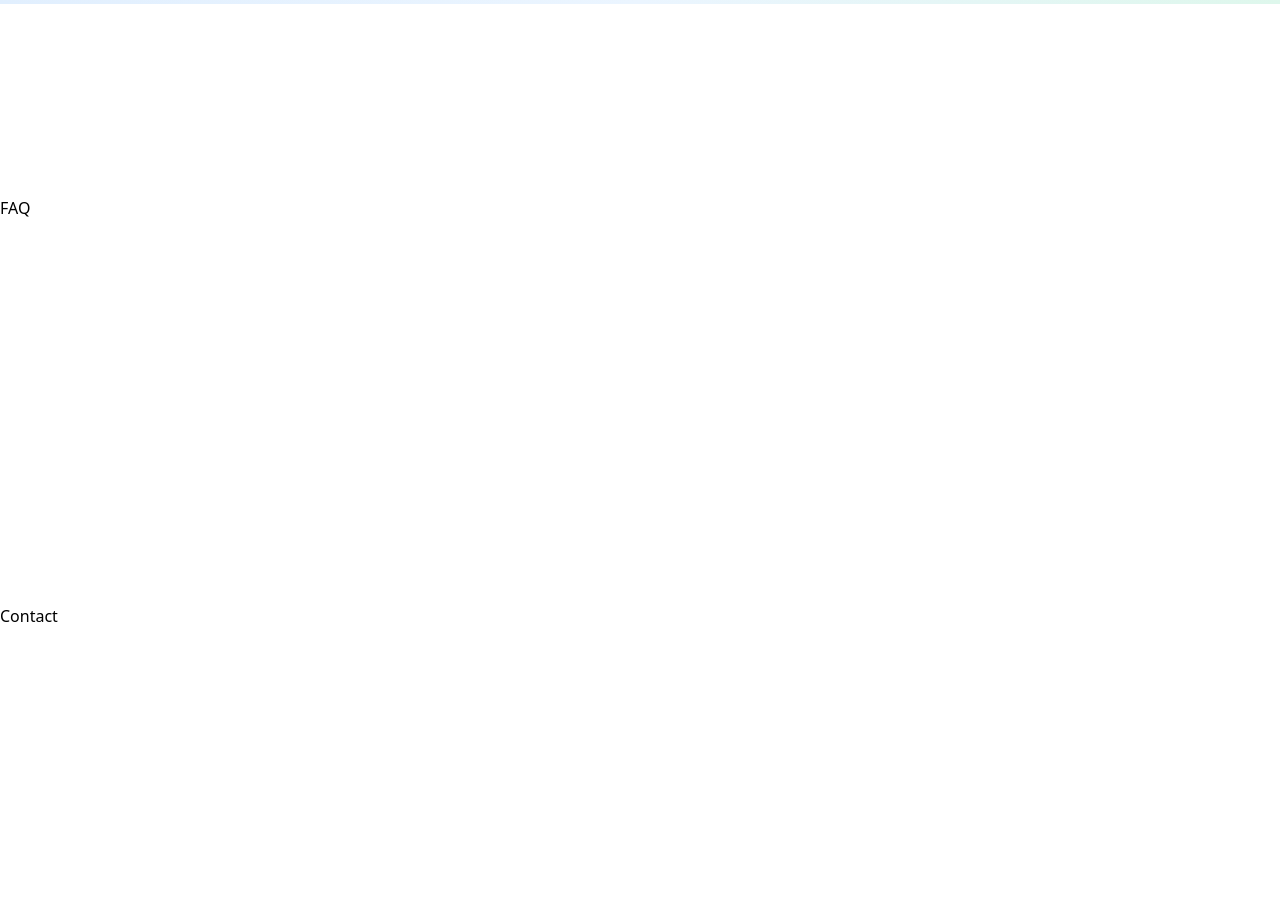
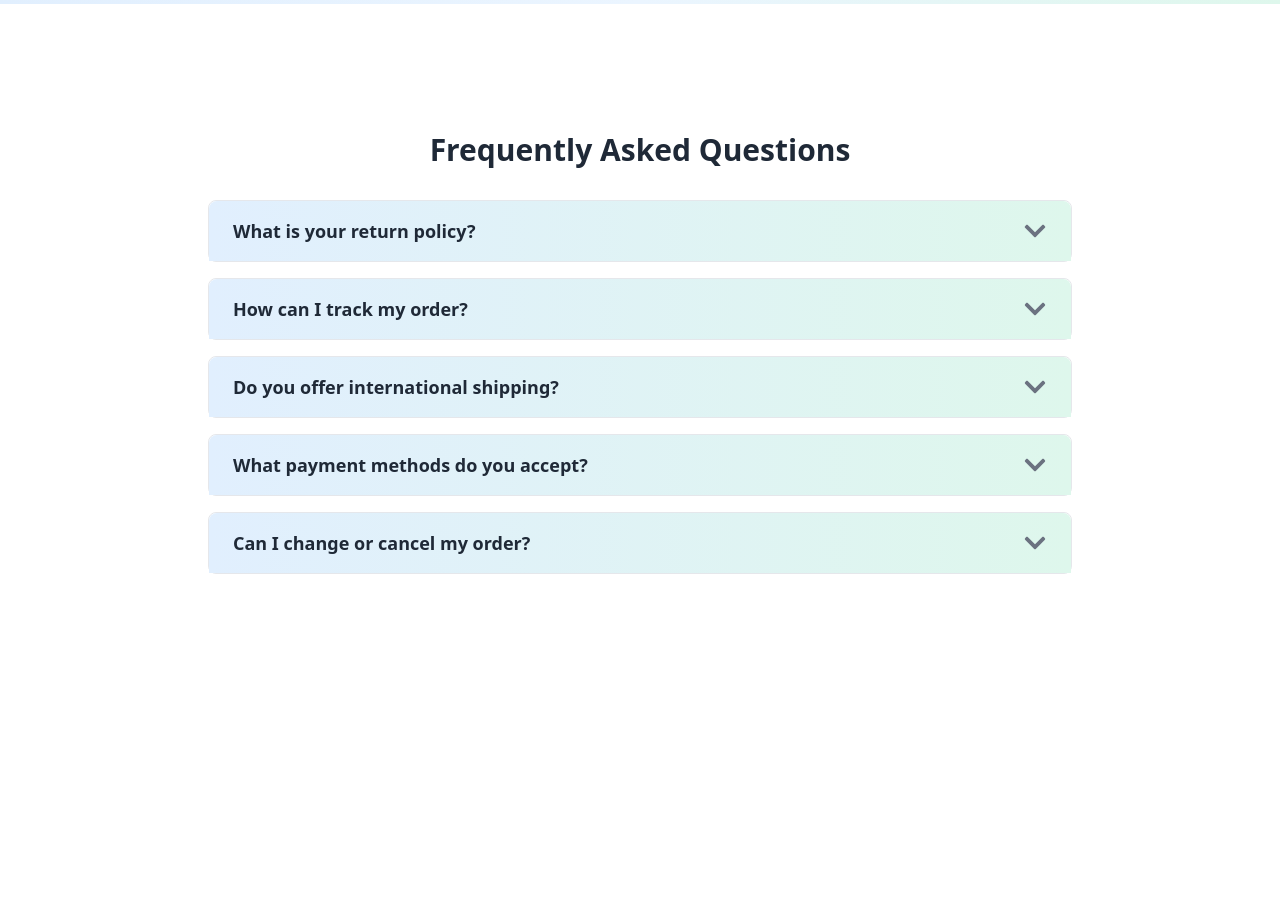
Before and after one commit to farhan-jabil/work-stream-react, a React (Create React App) app in the folder frontend/: page / in a window 1280 px wide. Shown: the part 5100-5998 px from the top of the page. Before the commit the page ends 5920 px from the top, so only its background shows below. Built offline with nearby package versions, Linux system fonts and the light colour scheme.

Commit message:
first faq done

```diff
--- a/frontend/package.json
+++ b/frontend/package.json
@@ -3,6 +3,7 @@
   "version": "0.1.0",
   "private": true,
   "dependencies": {
+    "@headlessui/react": "^2.1.3",
     "@testing-library/jest-dom": "^5.17.0",
     "@testing-library/react": "^13.4.0",
     "@testing-library/user-event": "^13.5.0",
--- /dev/null
+++ b/frontend/src/components/FAQ.js
@@ -0,0 +1,100 @@
+import React, { useState } from 'react';
+import { FaChevronDown } from 'react-icons/fa';
+
+const FAQ = () => {
+  const [openIndex, setOpenIndex] = useState(null);
+
+  const toggleOpen = (index) => {
+    setOpenIndex(openIndex === index ? null : index);
+  };
+
+  const faqItems = [
+    {
+      question: 'What is your return policy?',
+      answer: `
+        Our return policy allows you to return items within 30 days of purchase.
+        To initiate a return, please contact our customer service team with your order number and reason for return.
+        We will provide you with a return shipping label and instructions on how to send back your item.
+        Once we receive the returned item, we will process your refund within 7-10 business days.
+        Please note that items must be in their original condition and packaging to be eligible for a return.
+        Refunds will be issued to the original payment method, and shipping costs are non-refundable.
+      `,
+    },
+    {
+      question: 'How can I track my order?',
+      answer: `
+        You can track your order status through the "My Orders" section on our website.
+        Once your order has been shipped, you will receive a confirmation email with a tracking number.
+        Use this tracking number to check the delivery status of your package.
+        If you do not receive the confirmation email or cannot find your tracking number, please contact our customer support team for assistance.
+        Our system updates the tracking information regularly, so you can stay informed about the estimated delivery time of your order.
+      `,
+    },
+    {
+      question: 'Do you offer international shipping?',
+      answer: `
+        Yes, we offer international shipping to most countries.
+        International shipping rates and delivery times vary based on the destination and shipping method selected at checkout.
+        Please be aware that customs fees, import duties, and taxes may apply depending on your country's regulations, and these charges are the responsibility of the recipient.
+        Our shipping partners handle all international deliveries with care, and we provide tracking information so you can monitor your order's progress.
+        If you have any questions about international shipping, please contact our customer service team.
+      `,
+    },
+    {
+      question: 'What payment methods do you accept?',
+      answer: `
+        We accept all major credit cards, including Visa, MasterCard, American Express, and Discover.
+        Additionally, we accept payments through PayPal for added convenience and security.
+        During checkout, you can select your preferred payment method and enter the required information.
+        For your protection, all payment information is encrypted and processed securely.
+        Please ensure that your billing address matches the address on file with your payment provider to avoid any delays in processing your order.
+        If you encounter any issues with payment, our support team is available to assist you.
+      `,
+    },
+    {
+      question: 'Can I change or cancel my order?',
+      answer: `
+        Orders can be changed or canceled within 1 hour of placement.
+        If you need to make any changes or cancel your order, please contact our customer service team immediately.
+        Please note that once your order has been processed and shipped, we cannot guarantee any changes.
+        Shipping charges are non-refundable, and customers are responsible for return shipping costs unless the item is defective or an error occurred with the order.
+        Additionally, we do not accept returns on final sale items, personalized products, or gift cards.
+        Please review our full return policy on our website or contact us for further assistance.
+      `,
+    },
+  ];
+
+  return (
+    <div className="faq py-32">
+      <div className="max-w-4xl mx-auto px-4">
+        <h2 className="text-3xl font-bold mb-8 text-gray-800 text-center">Frequently Asked Questions</h2>
+        <div className="space-y-4">
+          {faqItems.map((item, index) => (
+            <div key={index} className="border border-gray-200 rounded-lg">
+              <button
+                onClick={() => toggleOpen(index)}
+                className={`w-full px-6 py-4 text-left text-lg font-semibold bg-gradient-to-r from-blue-100 to-green-100 text-gray-800 rounded-t-lg focus:outline-none flex justify-between items-center transition-all duration-300 ease-in-out`}
+              >
+                {item.question}
+                <span className={`transition-transform duration-300 ease-in-out ${openIndex === index ? 'transform rotate-180' : ''}`}>
+                  <FaChevronDown className="w-6 h-6 text-gray-500" />
+                </span>
+              </button>
+              <div
+                className={`overflow-hidden transition-all duration-300 ease-in-out ${
+                  openIndex === index ? 'max-h-screen' : 'max-h-0'
+                }`}
+              >
+                <div className="px-6 py-4 bg-white text-gray-700">
+                  {item.answer}
+                </div>
+              </div>
+            </div>
+          ))}
+        </div>
+      </div>
+    </div>
+  );
+};
+
+export default FAQ;
--- a/frontend/src/pages/Home.js
+++ b/frontend/src/pages/Home.js
@@ -4,6 +4,7 @@ import Features from "../components/FeaturesSection";
 import About from "../components/About";
 import Pricing from "../components/Pricing";
 import Testimonial from "../components/Testimonial";
+import FAQ from "../components/FAQ";
 
 const Home = () => {
   return (
@@ -23,8 +24,8 @@ const Home = () => {
       <div id="testimonial">
         <Testimonial></Testimonial>
       </div>
-      <div id="faq" className="py-48">
-        FAQ
+      <div id="faq">
+        <FAQ></FAQ>
       </div>
       <div id="contact" className="py-48">
         Contact
```
Also changed, not shown: 1 other file (tests, documents, lock files or other folders).
